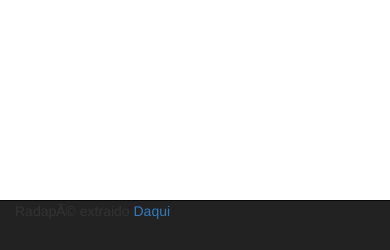
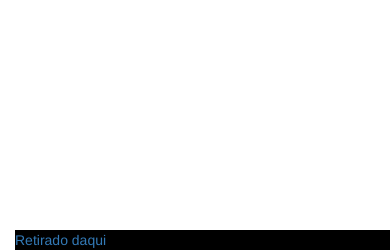
Before and after one commit to Turma2015175/gebi2015175, a PHP site: page / in a window 390 px wide. Shown: the part 594-844 px from the top of the page. Run offline with PHP 8.4, Linux system fonts and the light colour scheme; data that the repository does not hold is empty; some libraries are stand-ins or nearby versions.

Commit message:
template
Refeito o rodapé de forma responsiva.

```diff
--- a/app/assets/css/style.css
+++ b/app/assets/css/style.css
@@ -11,3 +11,26 @@
 	margin: -32px 0 0 -32px;
 
 }
+
+html, body {
+	height: 100%;
+}
+
+#site{
+	min-height: 100%;
+	position: relative;
+	}
+
+* html #site {
+	height: 100%; /* hack para IE6 que trata height como min-height */
+	}
+footer{
+	position: absolute;
+	bottom: 0;
+	width:100%;
+	background:black; /*somente para visualização*/
+}
+
+#conteudo {
+	padding-bottom: 30px;
+	}
--- a/app/views/template.php
+++ b/app/views/template.php
@@ -67,13 +67,14 @@
 		<br/>
 		<br/>
 		<br/>
-		<?php require $url; ?>
+		<div id="conteudo">	<!-- add para ajudar na responsividade do footer-->
+			<?php require $url; ?>
+		</div>
 
-		<footer class="navbar navbar-inverse navbar-fixed-bottom" role="navigation">
-			<div class="container">
-				Radapé extraido <a href="https://bootstrapbay.com/blog/bootstrap-tutorial-fixed-footer/" target="_blank"> Daqui </a>
-			</div>
-		</footer><!-- a única diferença dessa utilização para a do video do link e que troquei a DIV por footer pq achei semanticamente mais correto-->
+		<!--Este footer está configurado para estar sempre abaixo da pagina mesmo quando a página tem pouco conteudo-->
+		<footer>
+			<a href="http://www.maujor.com/tutorial/rodape-embaixo-da-janela.php" target="_blank"> Retirado daqui </a>
+		</footer>
 	</div>
 
 
```
